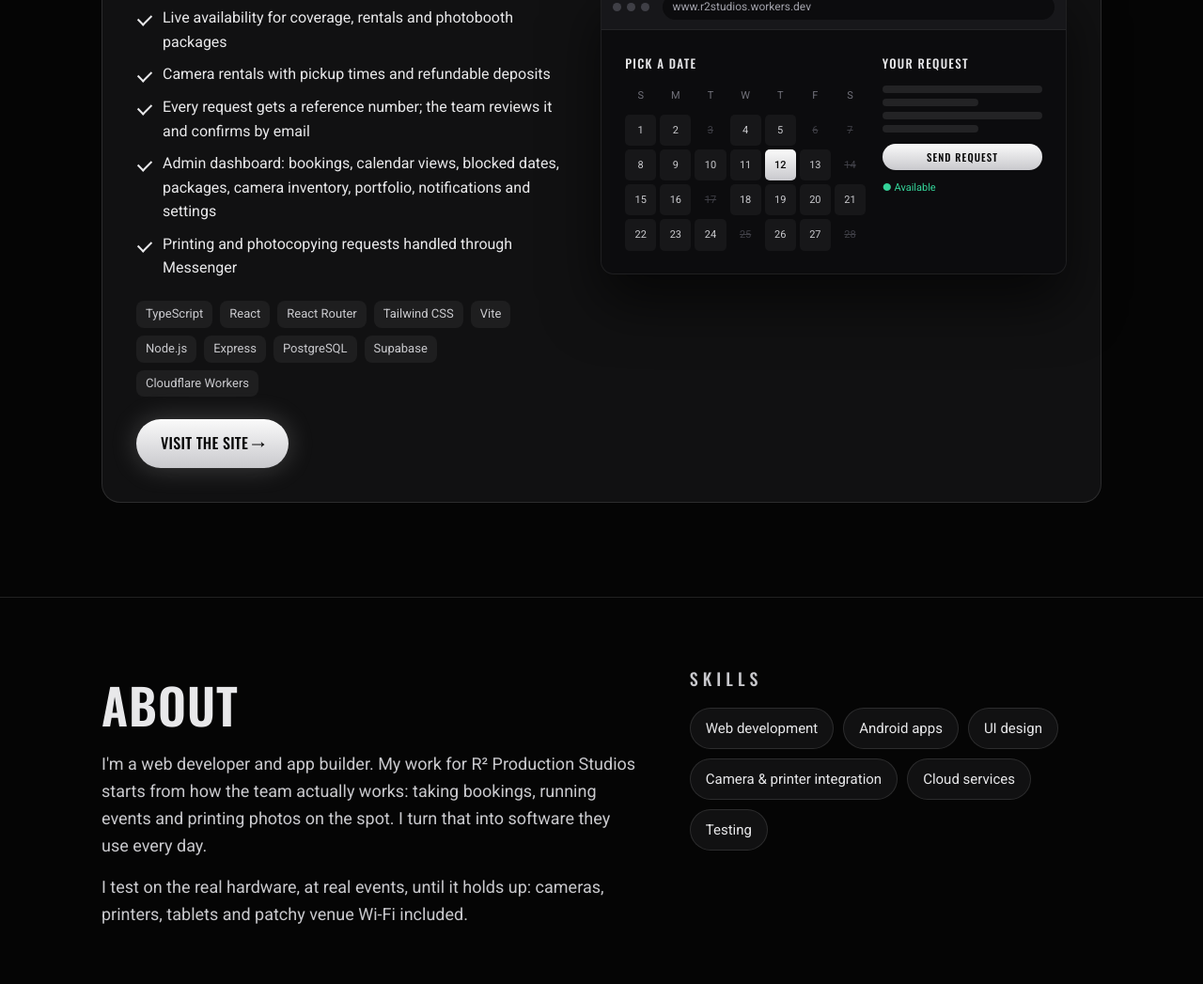
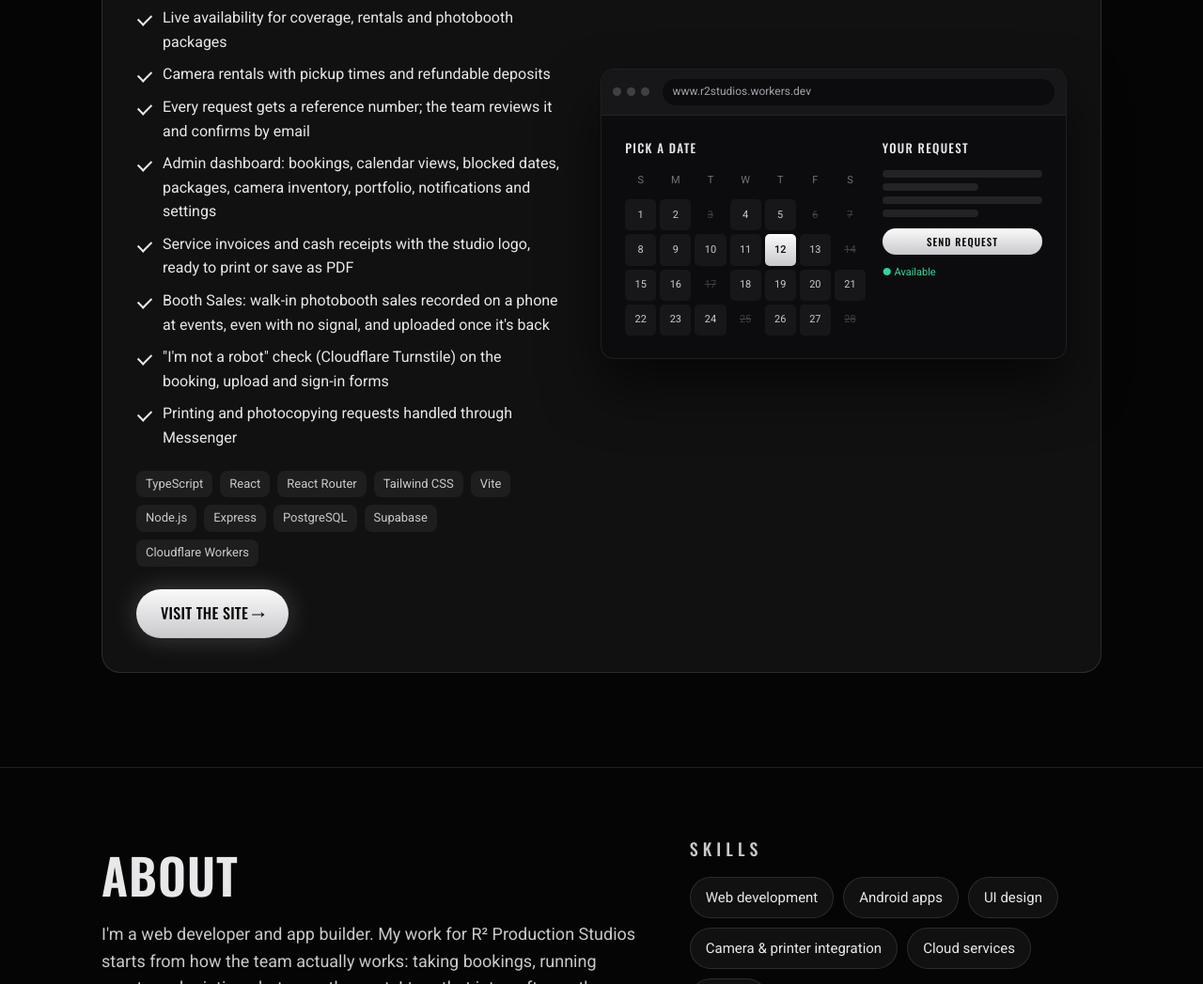
Before and after one commit to blzng666/blzng666.github.io, a plain HTML site: page index.html in a window 1280 px wide. Shown: the part 1989-3036 px from the top of the page at 94% size. Drawn offline with nearby package versions, Linux system fonts and the light colour scheme.

Commit message:
R² Booking System: add invoices & receipts, Booth Sales and the robot check
Co-Authored-By: Claude Opus 5.5 <noreply@anthropic.com>

```diff
--- a/index.html
+++ b/index.html
@@ -299,6 +299,9 @@
             <li>Camera rentals with pickup times and refundable deposits</li>
             <li>Every request gets a reference number; the team reviews it and confirms by email</li>
             <li>Admin dashboard: bookings, calendar views, blocked dates, packages, camera inventory, portfolio, notifications and settings</li>
+            <li>Service invoices and cash receipts with the studio logo, ready to print or save as PDF</li>
+            <li>Booth Sales: walk-in photobooth sales recorded on a phone at events, even with no signal, and uploaded once it's back</li>
+            <li>"I'm not a robot" check (Cloudflare Turnstile) on the booking, upload and sign-in forms</li>
             <li>Printing and photocopying requests handled through Messenger</li>
           </ul>
           <ul class="chips" aria-label="Technologies">
```
